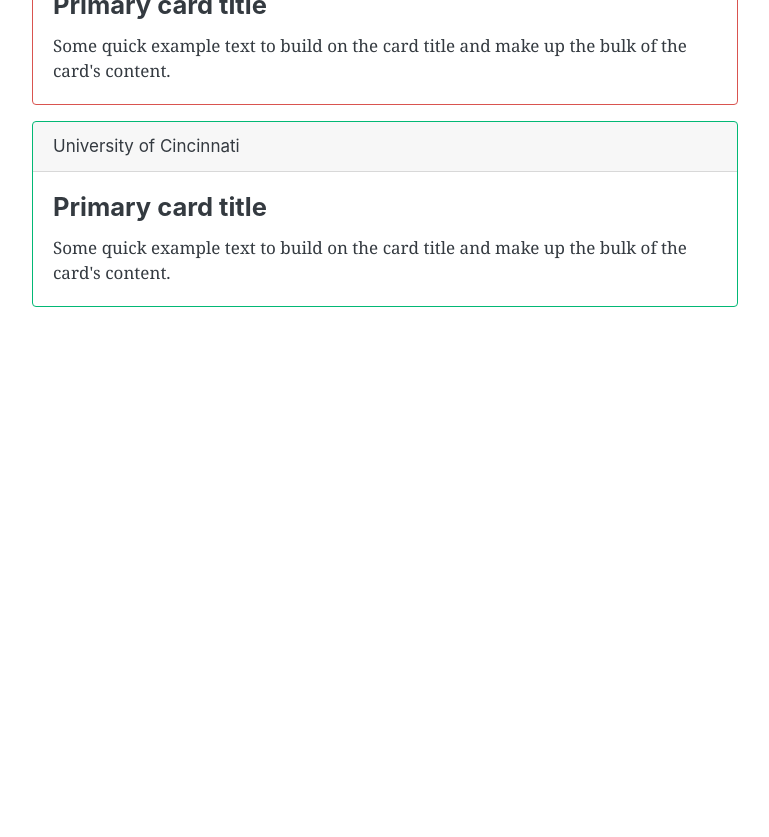
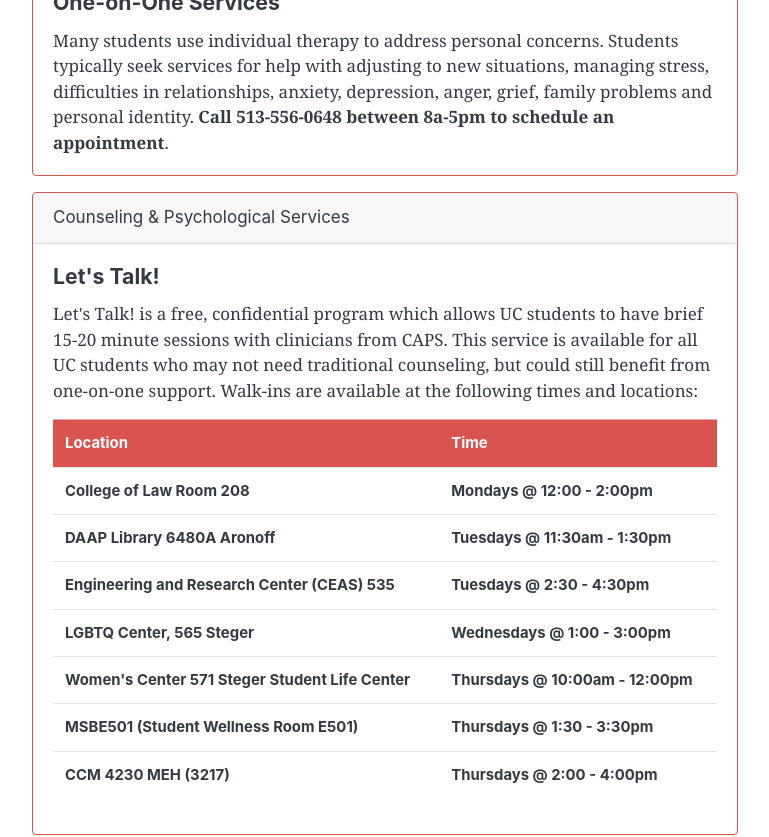
Before and after one commit to heavyslugs/zentality-Proto, a Vue app in the folder client/: page /#/resources in a window 1280 px wide. Shown: the part 680-1517 px from the top of the page, without its empty margins (255-1024 px from the left). Before the commit the page ends 1048 px from the top, so only its background shows below. Built offline with nearby package versions, Linux system fonts and the light colour scheme.

Commit message:
Added more resources to the Resources page.

```diff
--- a/client/src/components/Resources.vue
+++ b/client/src/components/Resources.vue
@@ -47,18 +47,63 @@
         </div>
 
         <div class="card border-danger mb-3" style="max-width: 50rem;">
-            <div class="card-header">University of Cincinnati</div>
+            <div class="card-header">Counseling & Psychological Services</div>
             <div class="card-body">
-                <h4 class="card-title">Primary card title</h4>
-                <p class="card-text">Some quick example text to build on the card title and make up the bulk of the card's content.</p>
+                <h5 class="card-title">One-on-One Services</h5>
+                <p class="card-text">Many students use individual therapy to address personal concerns. Students typically seek services for help with adjusting to new situations, managing stress, difficulties in relationships, anxiety, depression, anger, grief, family problems and personal identity. <strong>Call 513-556-0648 between 8a-5pm to schedule an appointment</strong>.</p>
             </div>
         </div>
 
+        <div class="card border-danger mb-3" style="max-width: 50rem;">
+            <div class="card-header">Counseling & Psychological Services</div>
+            <div class="card-body">
+                <h5 class="card-title">Let's Talk!</h5>
+                <p class="card-text">Let's Talk! is a free, confidential program which allows UC students to have brief 15-20 minute sessions with clinicians from CAPS. This service is available for all UC students who may not need traditional counseling, but could still benefit from one-on-one support. Walk-ins are available at the following times and locations:</p>
+                <table class="table table-hover">
+                    <tr class="table-danger">
+                        <th scope="col">Location</th>
+                        <th scope="col">Time</th>
+                    </tr>
+                    <tr>
+                        <th scope="col">College of Law Room 208</th>
+                        <th scope="col">Mondays @ 12:00 - 2:00pm</th>
+                    </tr>
+                    <tr>
+                        <th scope="col">DAAP Library 6480A Aronoff</th>
+                        <th scope="col">Tuesdays @ 11:30am - 1:30pm</th>
+                    </tr>
+                    <tr>
+                        <th scope="col">Engineering and Research Center (CEAS) 535</th>
+                        <th scope="col">Tuesdays @ 2:30 - 4:30pm</th>
+                    </tr>
+                    <tr>
+                        <th scope="col">LGBTQ Center, 565 Steger</th>
+                        <th scope="col">Wednesdays @ 1:00 - 3:00pm</th>
+                    </tr>
+                    <tr>
+                        <th scope="col">Women's Center 571 Steger Student Life Center</th>
+                        <th scope="col">Thursdays @ 10:00am - 12:00pm</th>
+                    </tr>
+                    <tr>
+                        <th scope="col">MSBE501 (Student Wellness Room E501)</th>
+                        <th scope="col">Thursdays @ 1:30 - 3:30pm</th>
+                    </tr>
+                    <tr>
+                        <th scope="col">CCM 4230 MEH (3217)</th>
+                        <th scope="col">Thursdays @ 2:00 - 4:00pm</th>
+                    </tr>
+
+                </table>
+            </div>
+        </div>
+
+        <h4>External resources:</h4>
         <div class="card border-success mb-3" style="max-width: 50rem;">
-            <div class="card-header">University of Cincinnati</div>
+            <div class="card-header">TAO: Therapy Assistance Online</div>
             <div class="card-body">
-                <h4 class="card-title">Primary card title</h4>
-                <p class="card-text">Some quick example text to build on the card title and make up the bulk of the card's content.</p>
+                <h5 class="card-title">What is TAO?</h5>
+                <p class="card-text">TAO is a cross-platform, online library full of interactive programs designed to teach life skills and to help you learn resilience to tackle life's hurdles.</p>
+                <a href="https://thepath.taoconnect.org/local/self_help/signup.php" target="_blank" class="card-link">Sign up here</a>
             </div>
         </div>
     </div>
```
